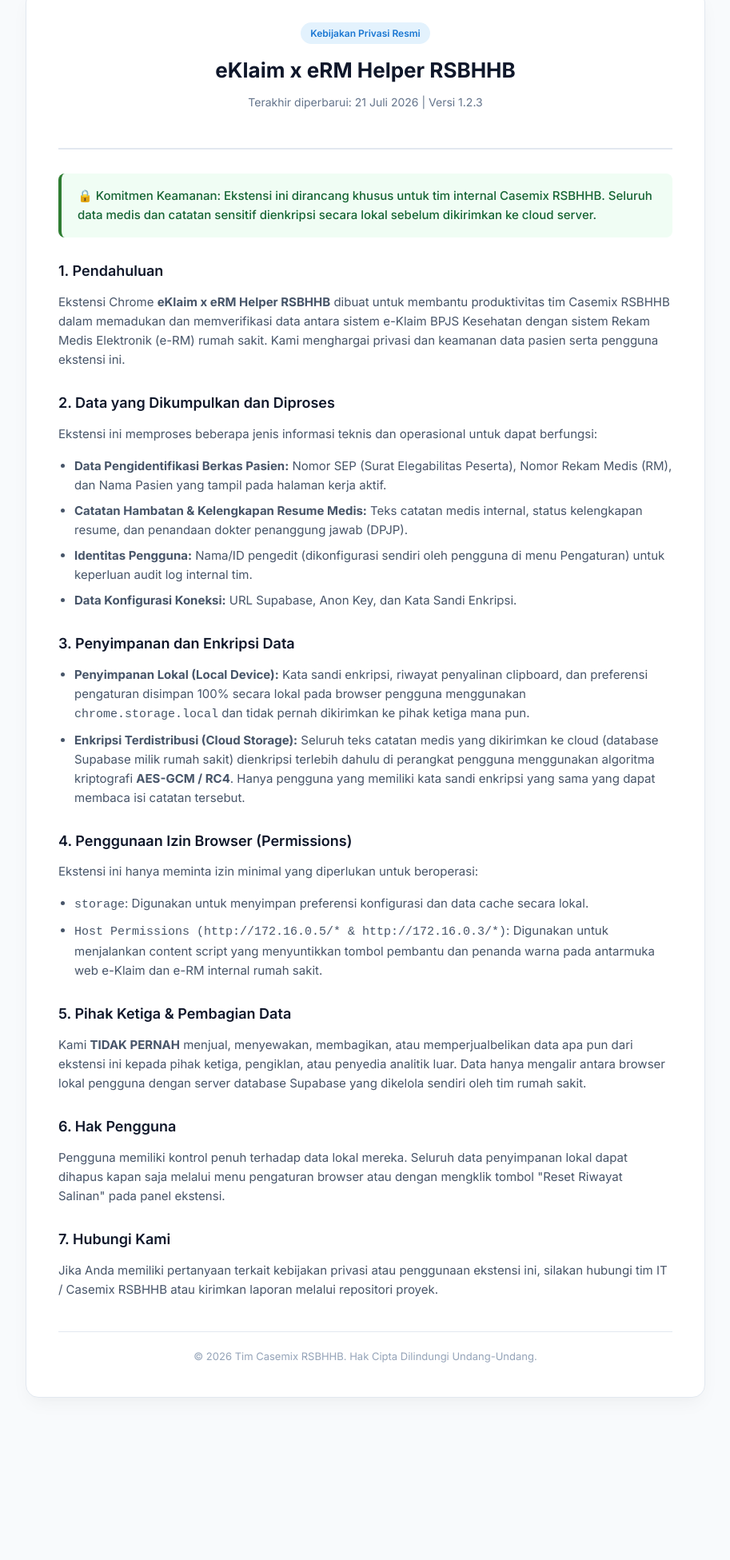
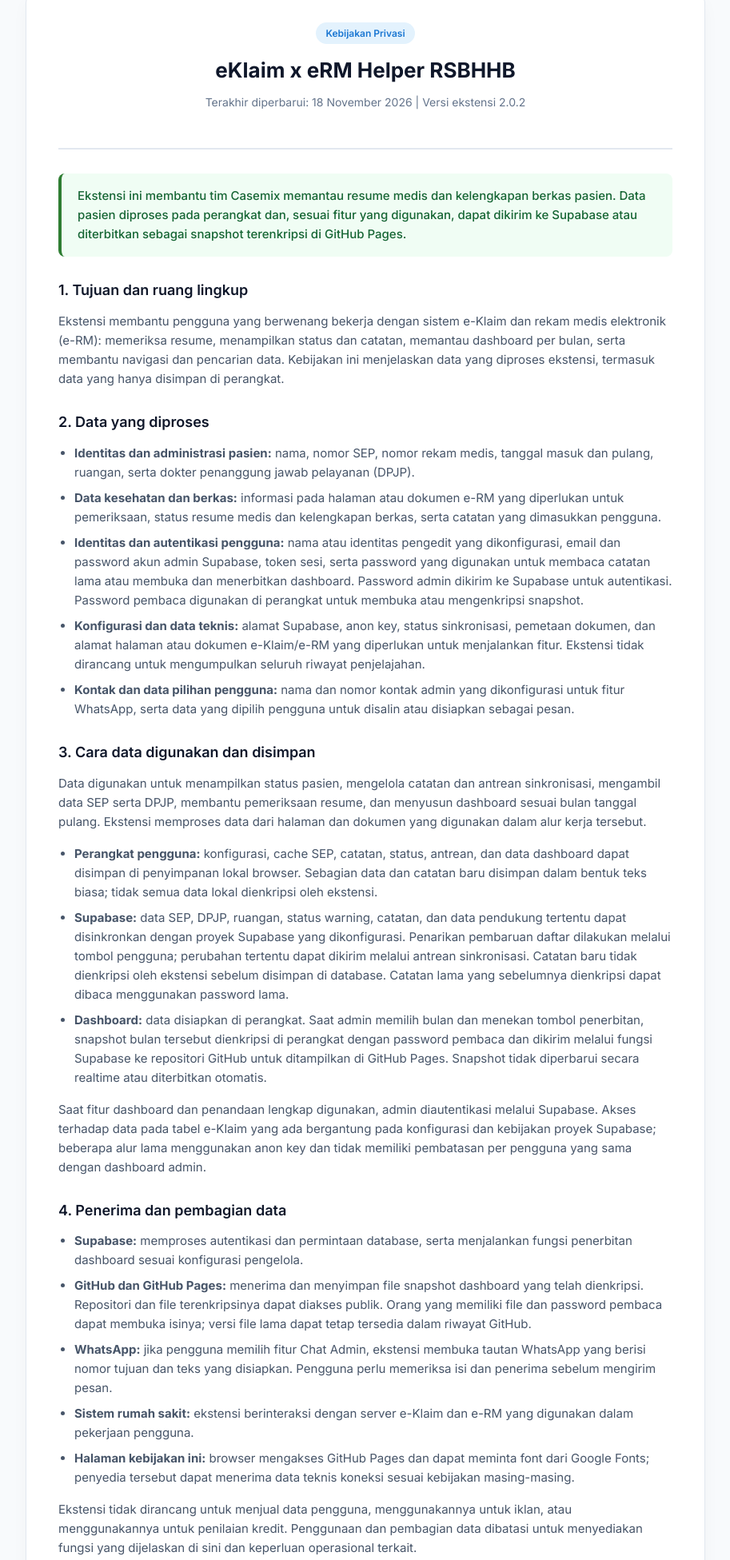
Before and after one commit to syafrieyunizar/all-extention-privacy-policy, a plain HTML site: page privacy-policy-eklaim-helper.html in a window 1280 px wide. Shown: the part 53-2004 px from the top of the page at 80% size, without its empty margins (183-1096 px from the left). Before the commit the page ends 1841 px from the top, so only its background shows below. Drawn offline with Linux system fonts and the light colour scheme.

Commit message:
Update eKlaim Helper privacy policy for version 2.0.2

```diff
--- a/privacy-policy-eklaim-helper.html
+++ b/privacy-policy-eklaim-helper.html
@@ -136,51 +136,67 @@
 
 <div class="container">
     <div class="header">
-        <span class="badge">Kebijakan Privasi Resmi</span>
+        <span class="badge">Kebijakan Privasi</span>
         <h1>eKlaim x eRM Helper RSBHHB</h1>
-        <p>Terakhir diperbarui: 21 Juli 2026 | Versi 1.2.3</p>
+        <p>Terakhir diperbarui: 18 November 2026 | Versi ekstensi 2.0.2</p>
     </div>
 
     <div class="highlight-box">
-        <p>🔒 Komitmen Keamanan: Ekstensi ini dirancang khusus untuk tim internal Casemix RSBHHB. Seluruh data medis dan catatan sensitif dienkripsi secara lokal sebelum dikirimkan ke cloud server.</p>
+        <p>Ekstensi ini membantu tim Casemix memantau resume medis dan kelengkapan berkas pasien. Data pasien diproses pada perangkat dan, sesuai fitur yang digunakan, dapat dikirim ke Supabase atau diterbitkan sebagai snapshot terenkripsi di GitHub Pages.</p>
     </div>
 
-    <h2>1. Pendahuluan</h2>
-    <p>Ekstensi Chrome <strong>eKlaim x eRM Helper RSBHHB</strong> dibuat untuk membantu produktivitas tim Casemix RSBHHB dalam memadukan dan memverifikasi data antara sistem e-Klaim BPJS Kesehatan dengan sistem Rekam Medis Elektronik (e-RM) rumah sakit. Kami menghargai privasi dan keamanan data pasien serta pengguna ekstensi ini.</p>
+    <h2>1. Tujuan dan ruang lingkup</h2>
+    <p>Ekstensi membantu pengguna yang berwenang bekerja dengan sistem e-Klaim dan rekam medis elektronik (e-RM): memeriksa resume, menampilkan status dan catatan, memantau dashboard per bulan, serta membantu navigasi dan pencarian data. Kebijakan ini menjelaskan data yang diproses ekstensi, termasuk data yang hanya disimpan di perangkat.</p>
 
-    <h2>2. Data yang Dikumpulkan dan Diproses</h2>
-    <p>Ekstensi ini memproses beberapa jenis informasi teknis dan operasional untuk dapat berfungsi:</p>
+    <h2>2. Data yang diproses</h2>
     <ul>
-        <li><strong>Data Pengidentifikasi Berkas Pasien:</strong> Nomor SEP (Surat Elegabilitas Peserta), Nomor Rekam Medis (RM), dan Nama Pasien yang tampil pada halaman kerja aktif.</li>
-        <li><strong>Catatan Hambatan & Kelengkapan Resume Medis:</strong> Teks catatan medis internal, status kelengkapan resume, dan penandaan dokter penanggung jawab (DPJP).</li>
-        <li><strong>Identitas Pengguna:</strong> Nama/ID pengedit (dikonfigurasi sendiri oleh pengguna di menu Pengaturan) untuk keperluan audit log internal tim.</li>
-        <li><strong>Data Konfigurasi Koneksi:</strong> URL Supabase, Anon Key, dan Kata Sandi Enkripsi.</li>
+        <li><strong>Identitas dan administrasi pasien:</strong> nama, nomor SEP, nomor rekam medis, tanggal masuk dan pulang, ruangan, serta dokter penanggung jawab pelayanan (DPJP).</li>
+        <li><strong>Data kesehatan dan berkas:</strong> informasi pada halaman atau dokumen e-RM yang diperlukan untuk pemeriksaan, status resume medis dan kelengkapan berkas, serta catatan yang dimasukkan pengguna.</li>
+        <li><strong>Identitas dan autentikasi pengguna:</strong> nama atau identitas pengedit yang dikonfigurasi, email dan password akun admin Supabase, token sesi, serta password yang digunakan untuk membaca catatan lama atau membuka dan menerbitkan dashboard. Password admin dikirim ke Supabase untuk autentikasi. Password pembaca digunakan di perangkat untuk membuka atau mengenkripsi snapshot.</li>
+        <li><strong>Konfigurasi dan data teknis:</strong> alamat Supabase, anon key, status sinkronisasi, pemetaan dokumen, dan alamat halaman atau dokumen e-Klaim/e-RM yang diperlukan untuk menjalankan fitur. Ekstensi tidak dirancang untuk mengumpulkan seluruh riwayat penjelajahan.</li>
+        <li><strong>Kontak dan data pilihan pengguna:</strong> nama dan nomor kontak admin yang dikonfigurasi untuk fitur WhatsApp, serta data yang dipilih pengguna untuk disalin atau disiapkan sebagai pesan.</li>
     </ul>
 
-    <h2>3. Penyimpanan dan Enkripsi Data</h2>
+    <h2>3. Cara data digunakan dan disimpan</h2>
+    <p>Data digunakan untuk menampilkan status pasien, mengelola catatan dan antrean sinkronisasi, mengambil data SEP serta DPJP, membantu pemeriksaan resume, dan menyusun dashboard sesuai bulan tanggal pulang. Ekstensi memproses data dari halaman dan dokumen yang digunakan dalam alur kerja tersebut.</p>
     <ul>
-        <li><strong>Penyimpanan Lokal (Local Device):</strong> Kata sandi enkripsi, riwayat penyalinan clipboard, dan preferensi pengaturan disimpan 100% secara lokal pada browser pengguna menggunakan <code>chrome.storage.local</code> dan tidak pernah dikirimkan ke pihak ketiga mana pun.</li>
-        <li><strong>Enkripsi Terdistribusi (Cloud Storage):</strong> Seluruh teks catatan medis yang dikirimkan ke cloud (database Supabase milik rumah sakit) dienkripsi terlebih dahulu di perangkat pengguna menggunakan algoritma kriptografi <strong>AES-GCM / RC4</strong>. Hanya pengguna yang memiliki kata sandi enkripsi yang sama yang dapat membaca isi catatan tersebut.</li>
+        <li><strong>Perangkat pengguna:</strong> konfigurasi, cache SEP, catatan, status, antrean, dan data dashboard dapat disimpan di penyimpanan lokal browser. Sebagian data dan catatan baru disimpan dalam bentuk teks biasa; tidak semua data lokal dienkripsi oleh ekstensi.</li>
+        <li><strong>Supabase:</strong> data SEP, DPJP, ruangan, status warning, catatan, dan data pendukung tertentu dapat disinkronkan dengan proyek Supabase yang dikonfigurasi. Penarikan pembaruan daftar dilakukan melalui tombol pengguna; perubahan tertentu dapat dikirim melalui antrean sinkronisasi. Catatan baru tidak dienkripsi oleh ekstensi sebelum disimpan di database. Catatan lama yang sebelumnya dienkripsi dapat dibaca menggunakan password lama.</li>
+        <li><strong>Dashboard:</strong> data disiapkan di perangkat. Saat admin memilih bulan dan menekan tombol penerbitan, snapshot bulan tersebut dienkripsi di perangkat dengan password pembaca dan dikirim melalui fungsi Supabase ke repositori GitHub untuk ditampilkan di GitHub Pages. Snapshot tidak diperbarui secara realtime atau diterbitkan otomatis.</li>
+    </ul>
+    <p>Saat fitur dashboard dan penandaan lengkap digunakan, admin diautentikasi melalui Supabase. Akses terhadap data pada tabel e-Klaim yang ada bergantung pada konfigurasi dan kebijakan proyek Supabase; beberapa alur lama menggunakan anon key dan tidak memiliki pembatasan per pengguna yang sama dengan dashboard admin.</p>
+
+    <h2>4. Penerima dan pembagian data</h2>
+    <ul>
+        <li><strong>Supabase:</strong> memproses autentikasi dan permintaan database, serta menjalankan fungsi penerbitan dashboard sesuai konfigurasi pengelola.</li>
+        <li><strong>GitHub dan GitHub Pages:</strong> menerima dan menyimpan file snapshot dashboard yang telah dienkripsi. Repositori dan file terenkripsinya dapat diakses publik. Orang yang memiliki file dan password pembaca dapat membuka isinya; versi file lama dapat tetap tersedia dalam riwayat GitHub.</li>
+        <li><strong>WhatsApp:</strong> jika pengguna memilih fitur Chat Admin, ekstensi membuka tautan WhatsApp yang berisi nomor tujuan dan teks yang disiapkan. Pengguna perlu memeriksa isi dan penerima sebelum mengirim pesan.</li>
+        <li><strong>Sistem rumah sakit:</strong> ekstensi berinteraksi dengan server e-Klaim dan e-RM yang digunakan dalam pekerjaan pengguna.</li>
+        <li><strong>Halaman kebijakan ini:</strong> browser mengakses GitHub Pages dan dapat meminta font dari Google Fonts; penyedia tersebut dapat menerima data teknis koneksi sesuai kebijakan masing-masing.</li>
+    </ul>
+    <p>Ekstensi tidak dirancang untuk menjual data pengguna, menggunakannya untuk iklan, atau menggunakannya untuk penilaian kredit. Penggunaan dan pembagian data dibatasi untuk menyediakan fungsi yang dijelaskan di sini dan keperluan operasional terkait.</p>
+
+    <h2>5. Keamanan dan batasan</h2>
+    <p>Snapshot dashboard yang diterbitkan dienkripsi dengan AES-GCM menggunakan kunci yang diturunkan dari password pembaca. Kekuatan password, pengelolaan akses Supabase, keamanan perangkat dan pengaturan jaringan tetap penting. Mengganti password tidak menghapus salinan snapshot lama dari riwayat repositori atau salinan yang sudah diunduh.</p>
+    <p>Ekstensi terhubung ke Supabase menggunakan HTTPS. Sebagian alamat e-Klaim/e-RM internal yang dikonfigurasi menggunakan HTTP; keamanan lalu lintas pada jaringan internal bergantung pada pengaturan jaringan dan sistem rumah sakit. Password pembaca dashboard tidak membatasi akses ke database Supabase.</p>
+
+    <h2>6. Penyimpanan, penghapusan, dan kontrol</h2>
+    <p>Saat fitur pengambilan data SEP digunakan, cache lokal tertentu untuk SEP lama dapat dibersihkan berdasarkan usia SEP sekitar 60 hari. Pembersihan tersebut tidak menghapus data dashboard lokal maupun data yang tersimpan di Supabase atau GitHub. Data lokal juga dapat dihapus melalui pengaturan browser atau dengan menghapus ekstensi; tindakan ini tidak menghapus salinan cloud.</p>
+    <p>Pengelola proyek mengatur masa simpan dan penghapusan data di Supabase, termasuk cadangan dan log layanan. Penghapusan file dari cabang utama GitHub tidak otomatis menghapus riwayat Git, cadangan, atau salinan yang sudah diperoleh penerima. Untuk permintaan akses, koreksi, atau penghapusan data, hubungi tim IT/Casemix RSBHHB.</p>
+
+    <h2>7. Izin browser</h2>
+    <ul>
+        <li><code>storage</code> dan <code>unlimitedStorage</code>: menyimpan pengaturan, cache, antrean, serta data dashboard di browser.</li>
+        <li><code>tabs</code> dan <code>scripting</code>: membuka dan mengelola tab yang digunakan dalam alur kerja, serta membantu pencarian pada halaman e-RM.</li>
+        <li><code>clipboardWrite</code>: mendukung penyalinan yang diminta pengguna pada fitur e-RM dan konfigurasi ekstensi.</li>
+        <li><strong>Izin host:</strong> mengakses alamat e-Klaim, e-RM, dan Supabase yang tercantum pada ekstensi. Izin tambahan dapat diminta untuk alamat Supabase yang dikonfigurasi pengguna.</li>
     </ul>
 
-    <h2>4. Penggunaan Izin Browser (Permissions)</h2>
-    <p>Ekstensi ini hanya meminta izin minimal yang diperlukan untuk beroperasi:</p>
-    <ul>
-        <li><code>storage</code>: Digunakan untuk menyimpan preferensi konfigurasi dan data cache secara lokal.</li>
-        <li><code>Host Permissions (http://172.16.0.5/* & http://172.16.0.3/*)</code>: Digunakan untuk menjalankan content script yang menyuntikkan tombol pembantu dan penanda warna pada antarmuka web e-Klaim dan e-RM internal rumah sakit.</li>
-    </ul>
-
-    <h2>5. Pihak Ketiga & Pembagian Data</h2>
-    <p>Kami <strong>TIDAK PERNAH</strong> menjual, menyewakan, membagikan, atau memperjualbelikan data apa pun dari ekstensi ini kepada pihak ketiga, pengiklan, atau penyedia analitik luar. Data hanya mengalir antara browser lokal pengguna dengan server database Supabase yang dikelola sendiri oleh tim rumah sakit.</p>
-
-    <h2>6. Hak Pengguna</h2>
-    <p>Pengguna memiliki kontrol penuh terhadap data lokal mereka. Seluruh data penyimpanan lokal dapat dihapus kapan saja melalui menu pengaturan browser atau dengan mengklik tombol "Reset Riwayat Salinan" pada panel ekstensi.</p>
-
-    <h2>7. Hubungi Kami</h2>
-    <p>Jika Anda memiliki pertanyaan terkait kebijakan privasi atau penggunaan ekstensi ini, silakan hubungi tim IT / Casemix RSBHHB atau kirimkan laporan melalui repositori proyek.</p>
+    <h2>8. Kontak dan perubahan kebijakan</h2>
+    <p>Untuk pertanyaan tentang data dan kebijakan ini, hubungi tim IT / Casemix RSBHHB atau sampaikan melalui <a href="https://github.com/syafrieyunizar/eklaim-helper">repositori proyek</a>. Kebijakan ini dapat diperbarui ketika cara kerja ekstensi berubah; tanggal pembaruan akan dicantumkan pada halaman ini.</p>
 
     <div class="footer">
-        &copy; 2026 Tim Casemix RSBHHB. Hak Cipta Dilindungi Undang-Undang.
+        &copy; 2026 Tim Casemix RSBHHB.
     </div>
 </div>
 
```
